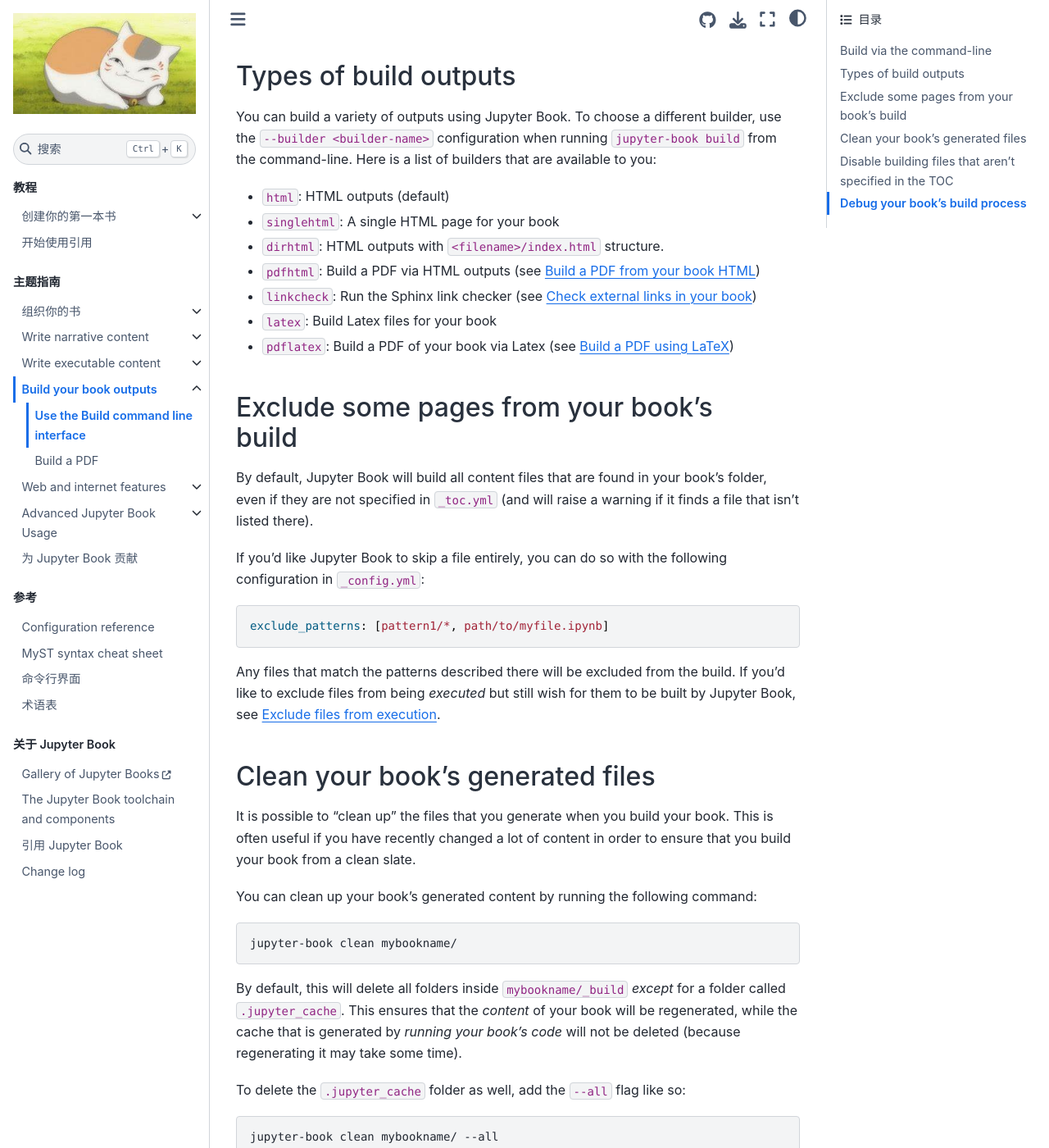
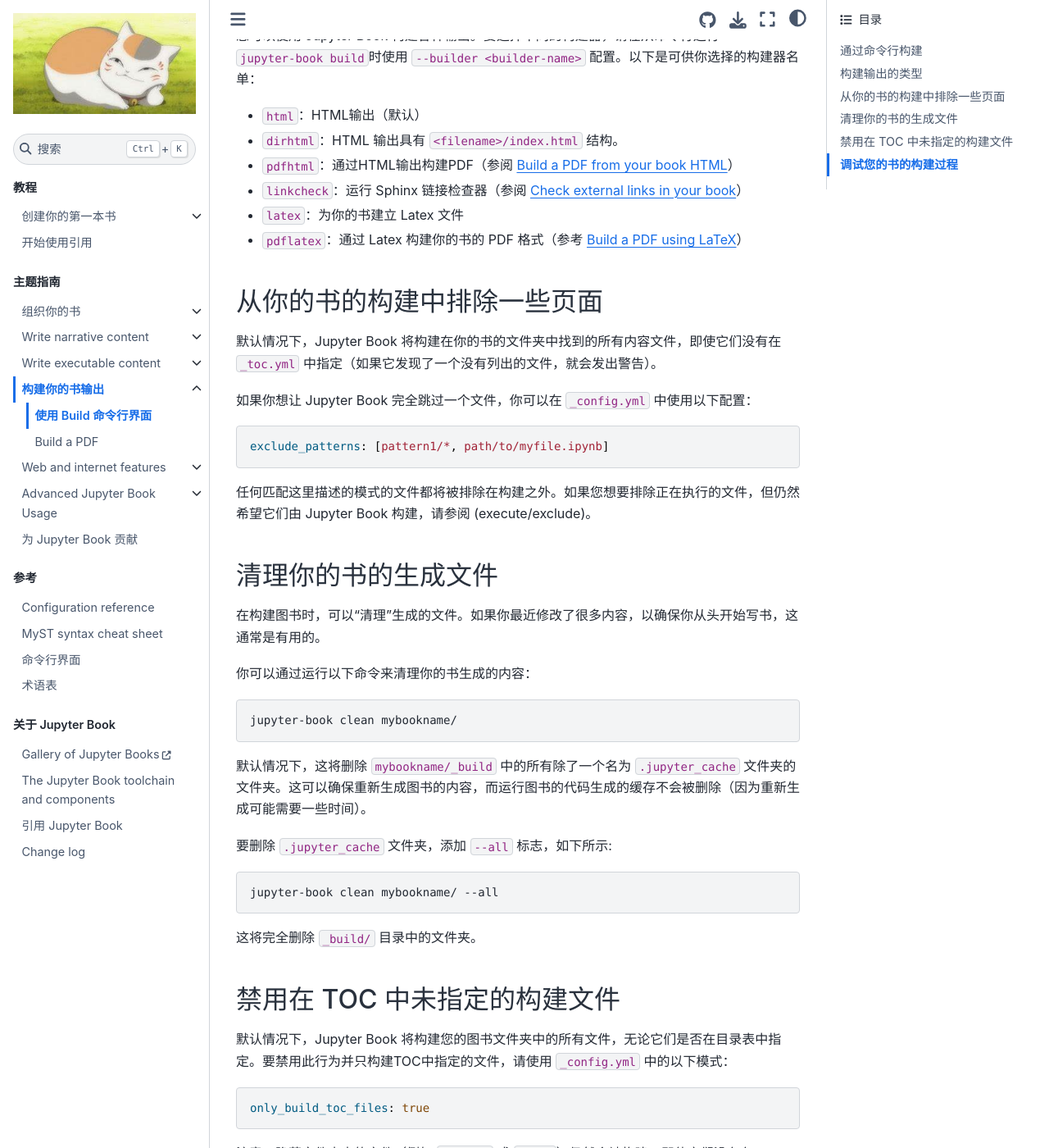
Before and after one commit to daobook/jupyter-book-zh, a Jupyter Book: the page built from basics/build.md, in a window 1280 px wide and 1400 px high, scrolled down 518 px. Shown: the whole window at 82% size. Built offline with Jupyter Book 1.0.4 settings and Sphinx 7.4.7 and the Sphinx Book theme 1.1.4, drawn with Linux system fonts in a browser that asks for light colours; pages that are not in the unit, such as notebooks, are missing from menus; some of the changed text lies outside the part shown.

Commit message:
modified:   basics/build.md

````diff
--- a/basics/build.md
+++ b/basics/build.md
@@ -1,98 +1,80 @@
-# Use the Build command line interface
+# 使用 Build 命令行界面
 
-When you've written your book's content, it is now time to build outputs for your book so that you may share them with others.
-For example, you may wish to build HTML files to host as a static website, or a PDF to share with colleagues.
+写完书的内容后，就该构建书的输出了，以便与他人分享。例如，您可能希望构建一个静态网站托管的 HTML 文件，或与同事共享的 PDF 文件。
 
-## Build via the command-line
+## 通过命令行构建
 
-The basic way to build your book is via the following command:
+构建你的书的基本方法是通过下面的命令：
 
 ```bash
 jupyter-book build <path-to-book>
 ```
 
-In addition, you may control the kinds of outputs that are generated, and the ways in which your book conducts the build.
-The rest of the sections on this page cover some of these options.
+此外，您可以控制生成的输出的类型，以及您的书进行构建的方式。本页的其余部分涵盖了其中一些选项。
 
-## Types of build outputs
+## 构建输出的类型
 
-You can build a variety of outputs using Jupyter Book. To choose a different builder, use the `--builder <builder-name>` configuration when running `jupyter-book build` from the command-line. Here is a list of builders that are available to you:
+您可以使用 Jupyter Book 构建各种输出。要选择不同的构建器，请在从命令行运行  `jupyter-book build`时使用 `--builder <builder-name>` 配置。以下是可供你选择的构建器名单：
 
-- `html`: HTML outputs (default)
-- `singlehtml`: A single HTML page for your book
-- `dirhtml`: HTML outputs with `<filename>/index.html` structure.
-- `pdfhtml`: Build a PDF via HTML outputs (see [](pdf:html))
-- `linkcheck`: Run the Sphinx link checker (see [](html:link-check))
-- `latex`: Build Latex files for your book
-- `pdflatex`: Build a PDF of your book via Latex (see [](pdf:latex))
+- `html`：HTML输出（默认）
+- `dirhtml`：HTML 输出具有 `<filename>/index.html` 结构。
+- `pdfhtml`：通过HTML输出构建PDF（参阅 [](pdf:html)）
+- `linkcheck`：运行 Sphinx 链接检查器（参阅 [](html:link-check)）
+- `latex`：为你的书建立 Latex 文件
+- `pdflatex`：通过 Latex 构建你的书的 PDF 格式（参考 [](pdf:latex)）
 
+## 从你的书的构建中排除一些页面
 
-## Exclude some pages from your book's build
+默认情况下，Jupyter Book 将构建在你的书的文件夹中找到的所有内容文件，即使它们没有在 `_toc.yml` 中指定（如果它发现了一个没有列出的文件，就会发出警告）。
 
-By default, Jupyter Book will build all content files that are found in your book's
-folder, even if they are not specified in `_toc.yml` (and will raise a warning if
-it finds a file that isn't listed there).
-
-If you'd like Jupyter Book to skip a file entirely, you can do so with the following
-configuration in `_config.yml`:
+如果你想让 Jupyter Book 完全跳过一个文件，你可以在 `_config.yml` 中使用以下配置：
 
 ```yaml
 exclude_patterns: [pattern1/*, path/to/myfile.ipynb]
 ```
 
-Any files that match the patterns described there will be excluded from the build.
-If you'd like to exclude files from being *executed* but still wish for them to be
-built by Jupyter Book, see [](execute/exclude).
-
+任何匹配这里描述的模式的文件都将被排除在构建之外。如果您想要排除正在执行的文件，但仍然希望它们由 Jupyter Book 构建，请参阅 (execute/exclude)。
 
 (clean-build)=
-## Clean your book's generated files
+## 清理你的书的生成文件
 
-It is possible to "clean up" the files that you generate when you build
-your book. This is often useful if you have recently changed a lot of content
-in order to ensure that you build your book from a clean slate.
+在构建图书时，可以“清理”生成的文件。如果你最近修改了很多内容，以确保你从头开始写书，这通常是有用的。
 
-You can clean up your book's generated content by running the following command:
+你可以通过运行以下命令来清理你的书生成的内容：
 
 ```bash
 jupyter-book clean mybookname/
 ```
 
-By default, this will delete all folders inside `mybookname/_build` *except*
-for a folder called `.jupyter_cache`. This ensures that the *content* of your book
-will be regenerated, while the cache that is generated by *running your book's code*
-will not be deleted (because regenerating it may take some time).
+默认情况下，这将删除 `mybookname/_build`  中的所有除了一个名为 `.jupyter_cache` 文件夹的文件夹。这可以确保重新生成图书的内容，而运行图书的代码生成的缓存不会被删除（因为重新生成可能需要一些时间）。
 
-To delete the `.jupyter_cache` folder as well, add the `--all` flag like so:
+要删除 `.jupyter_cache` 文件夹，添加 `--all` 标志，如下所示:
 
 ```bash
 jupyter-book clean mybookname/ --all
 ```
 
-This will entirely remove the folders in the `_build/` directory.
+这将完全删除 `_build/` 目录中的文件夹。
 
 (config:exclude-non-toc-files)=
-## Disable building files that aren't specified in the TOC
+## 禁用在 TOC 中未指定的构建文件
 
-By default, Jupyter Book will build all files that are in your book's folder, regardless of whether they are specified in the Table of Contents.
-To disable this behavior and *only* build files that are specified in the TOC, use the following pattern in `_config.yml`:
+默认情况下，Jupyter Book 将构建您的图书文件夹中的所有文件，无论它们是否在目录表中指定。要禁用此行为并只构建TOC中指定的文件，请使用 `_config.yml` 中的以下模式：
 
 ```yaml
 only_build_toc_files: true
 ```
 
-Note that files that are in *hidden folders* (e.g. in `.github` or `.venv`) will still be built even if they are not specified in the TOC. You should exclude these files explicitly.
+注意，隐藏文件夹中的文件（例如 `.github` 或 `.venv`）仍然会被构建，即使它们没有在 TOC 中指定。您应该显式地排除这些文件。
 
-## Debug your book's build process
+## 调试您的书的构建过程
 
-When debugging your book build, the following options can be helpful:
+当调试你的书构建时，以下选项可能会很有帮助：
 
 ```bash
 jupyter-book build -W -n --keep-going mybookname/
 ```
 
-This will check for missing references (`-n`), turning them into errors (`-W`),
-but will still attempt to run the full build (`--keep-going`),
-so that you can see all errors in one run.
+这将检查丢失的引用(`-n`)，将它们转换为错误(`-W`)，但仍将尝试运行完整的构建(`--keep-going`)，以便您可以在一次运行中看到所有错误。
 
-You can also use `-v` or `-vvv` to increase verbosity.
+你也可以使用 `-v` 或 `-vvv` 来增加详细级别。
````
Also changed, not shown: basics/building/index.md (+2 -2 lines), basics/create.md (+2 -2 lines).
